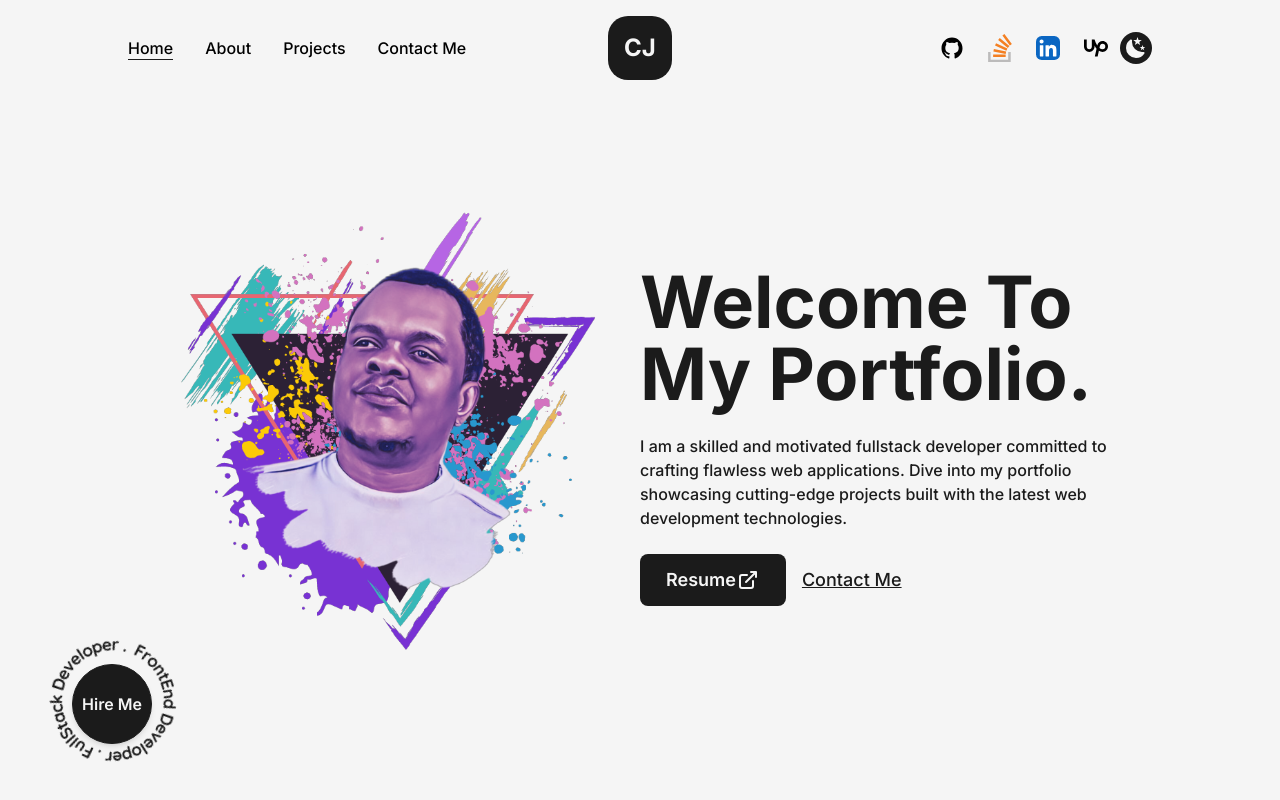
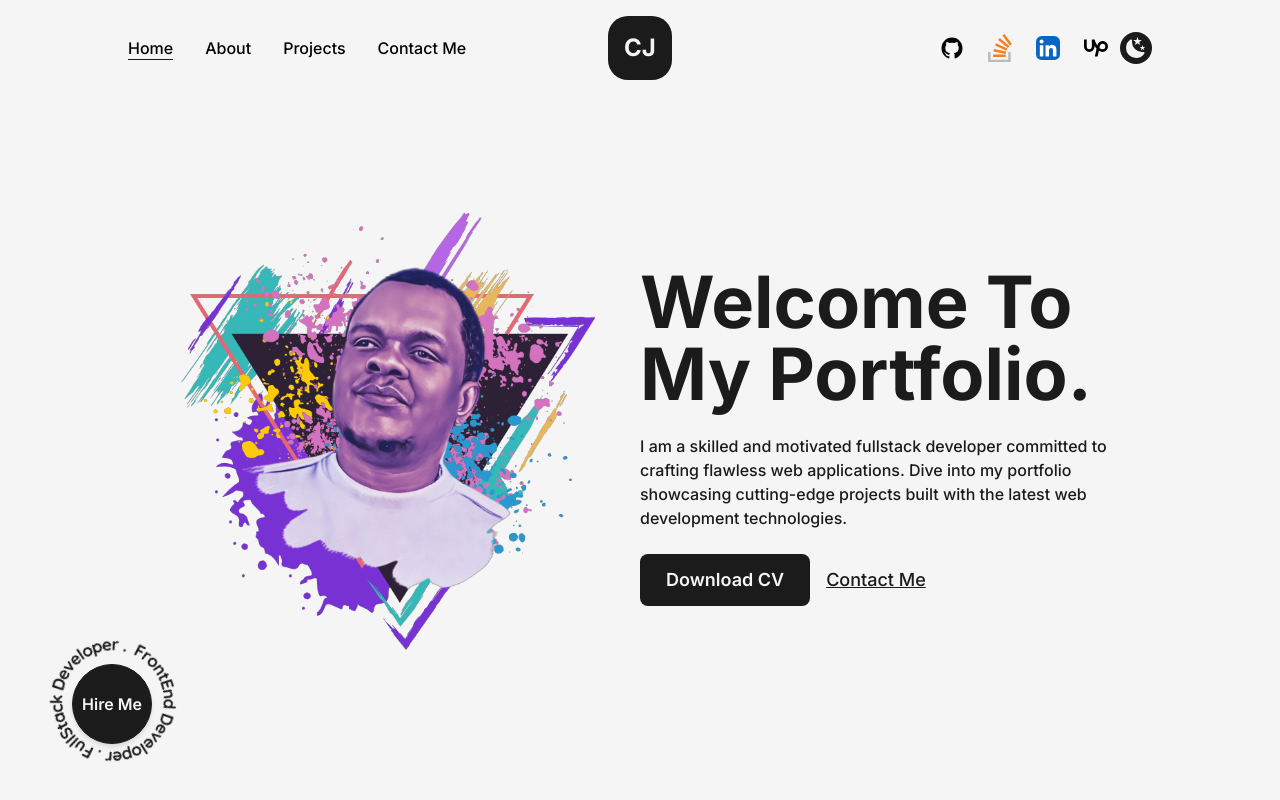
Before and after one commit to cjpanda/MyPortfolio, a Next.js app: page / in a window 1280 px wide. Shown: the top 800 px of the page. Built offline with nearby package versions, Linux system fonts and the light colour scheme.

Commit message:
homepage button fixed

```diff
--- a/src/pages/index.js
+++ b/src/pages/index.js
@@ -38,7 +38,7 @@ export default function Home() {
                 className='flex items-center bg-dark dark:bg-light dark:text-dark  text-light p-2.5 px-6 rounded-lg text-lg font-semibold hover:bg-purple-900 hover:dark:bg-purple-900 hover:text-light hover:dark:text-light hover:border-transparent border-2 border-solid border-transparent
                 hover:border-dark md:p-2 md:px-4 md:text-base'
                 download={true}
-                >Resume <LinkArrow  className="w-6 h-6"/>
+                >Download CV
                 </Link>
                 <Link href='/contact' className='ml-4 text-lg font-medium capitalize dark:text-light text-dark underline md:text-base'>Contact Me</Link>
               </div>
```
